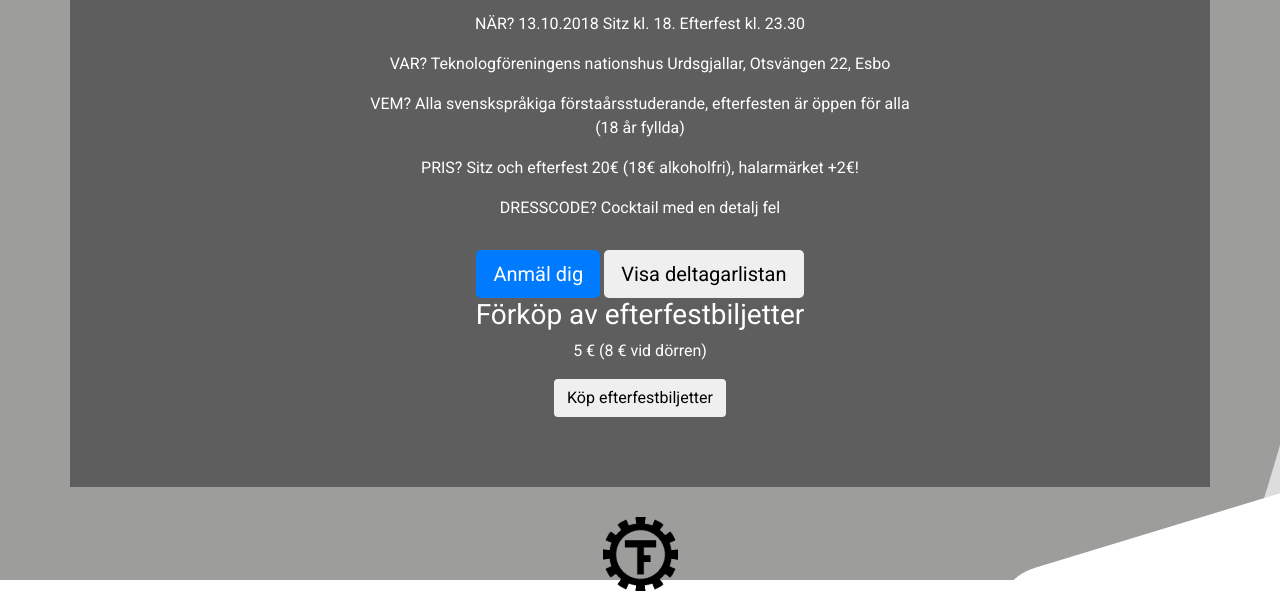
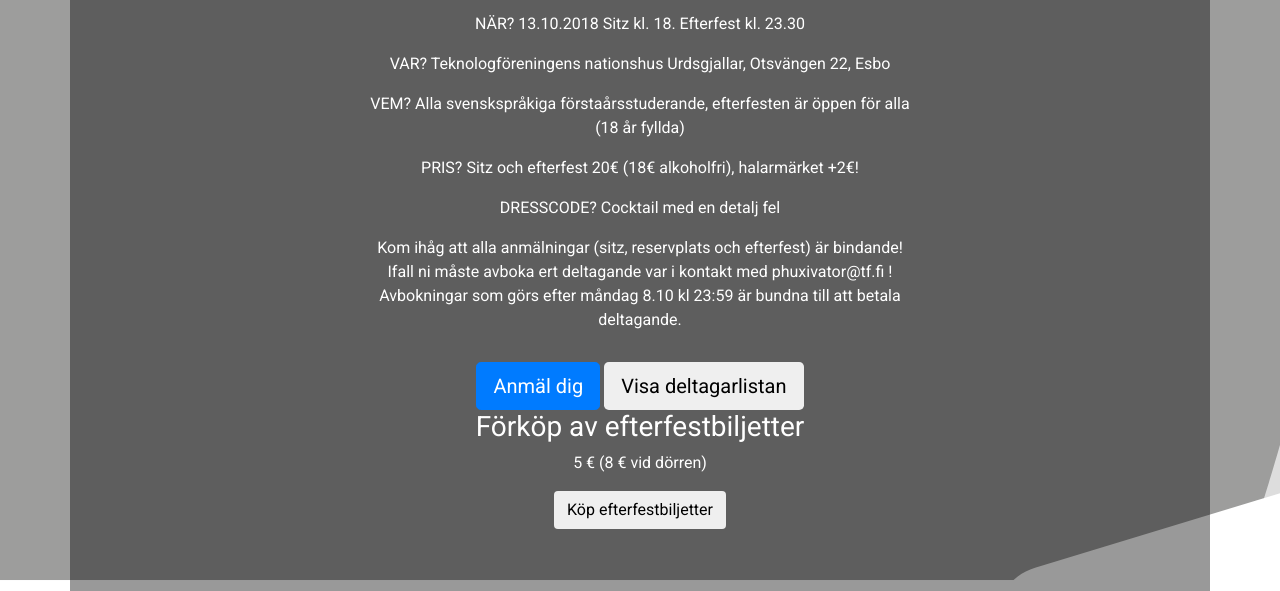
Before and after one commit to Teknologforeningen/fest1, a Django app: page / in a window 1280 px wide. Shown: the part 889-1480 px from the top of the page. Run offline with Django 3.2, Linux system fonts and the light colour scheme; some libraries are stand-ins or nearby versions.

Commit message:
Add locally changed files

```diff
--- a/fest1_reg/templates/homepage.html
+++ b/fest1_reg/templates/homepage.html
@@ -13,6 +13,8 @@
             <p>VEM? Alla svenskspråkiga förstaårsstuderande, efterfesten är öppen för alla (18 år fyllda)</p>
             <p>PRIS? Sitz och efterfest 20€ (18€ alkoholfri), halarmärket +2€!</p>
             <p>DRESSCODE? Cocktail med en detalj fel</p>
+
+            <p>Kom ihåg att alla anmälningar (sitz, reservplats och efterfest) är bindande! Ifall ni måste avboka ert deltagande var i kontakt med phuxivator@tf.fi ! Avbokningar som görs efter måndag 8.10 kl 23:59 är bundna till att betala deltagande.</p>
         </div>
         <div class="buttons">
             <a href="/register/"><button type="button" class="btn btn-primary btn-lg">Anmäl dig</button></a>
```
Also changed, not shown: fest1_reg/migrations/0001_initial.py (added), fest1_reg/migrations/0002_auto_20180917_0951.py (added), fest1_reg/migrations/__init__.py (added), fest1_reg/templatetags/__init__.py (added), logo.png (added), static/favicon.ico (added), static/js/ie10-viewport-bug-workaround.js (added).
